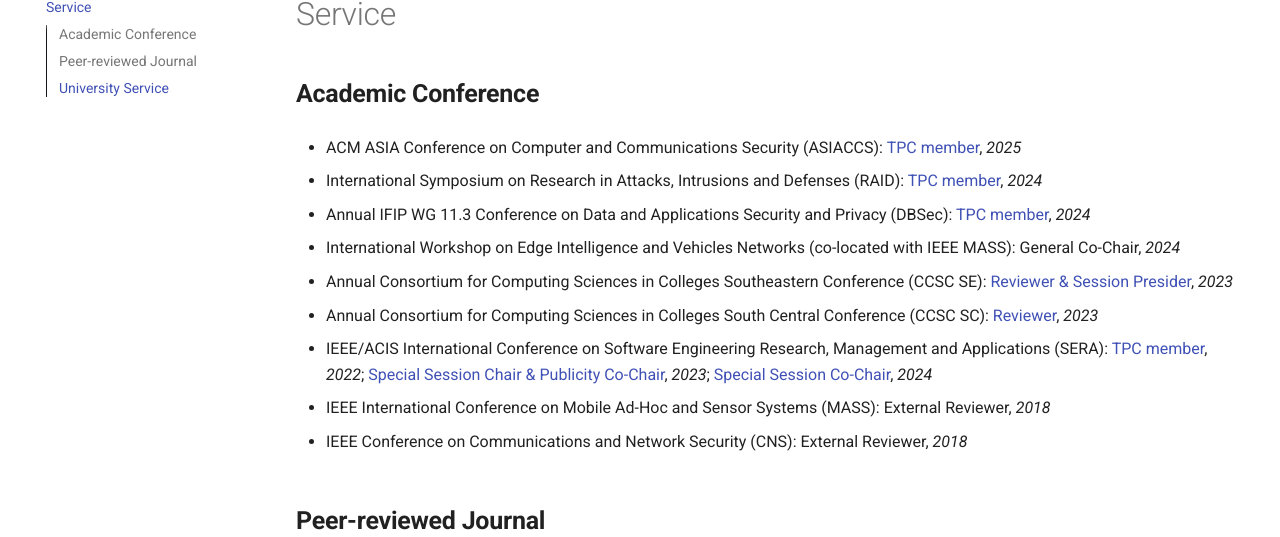
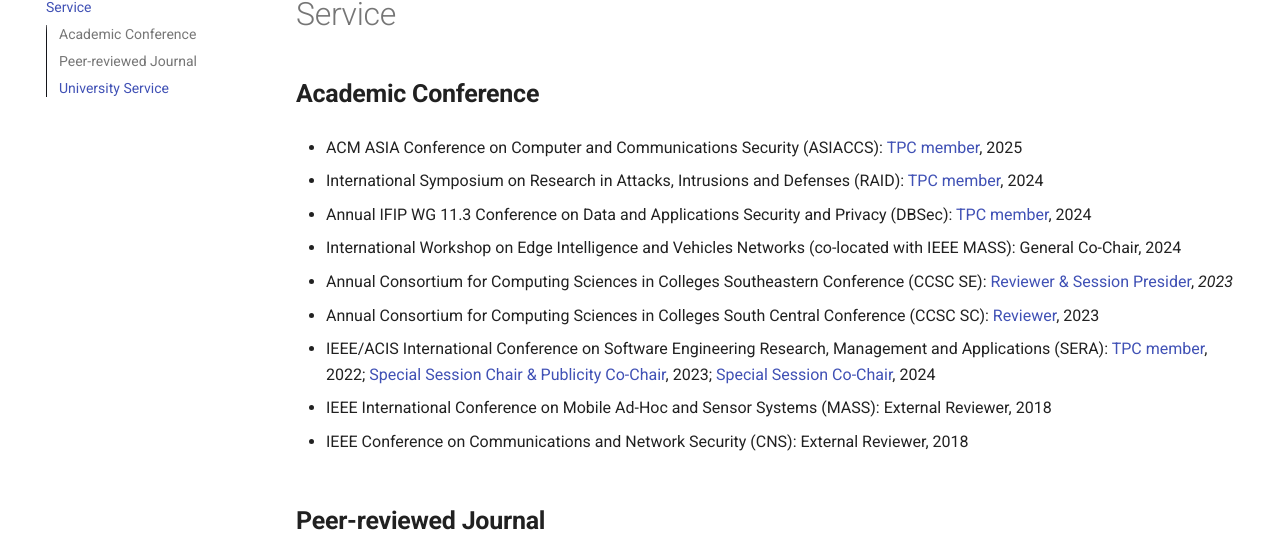
Before and after one commit to fzuo/homepage, an MkDocs documentation site: the page built from docs/service.md, in a window 1280 px wide and 1284 px high. Shown: the part 152-689 px from the top of the window. Built offline with MkDocs 1.6.1 and Material for MkDocs 9.7.7, drawn with Linux system fonts in a browser that asks for light colours.

Commit message:
Updating files

```diff
--- a/docs/service.md
+++ b/docs/service.md
@@ -2,23 +2,23 @@
 
 ##  <b> Academic Conference </b>
 
-- ACM ASIA Conference on Computer and Communications Security (ASIACCS): <a href="https://asiaccs2025.hust.edu.vn/">TPC member</a>, *2025*
+- ACM ASIA Conference on Computer and Communications Security (ASIACCS): <a href="https://asiaccs2025.hust.edu.vn/">TPC member</a>, 2025
 
-- International Symposium on Research in Attacks, Intrusions and Defenses (RAID): <a href="https://raid2024.github.io/">TPC member</a>, *2024*
+- International Symposium on Research in Attacks, Intrusions and Defenses (RAID): <a href="https://raid2024.github.io/">TPC member</a>, 2024
 
-- Annual IFIP WG 11.3 Conference on Data and Applications Security and Privacy (DBSec): <a href="https://dbsec2024.github.io/">TPC member</a>, *2024*
+- Annual IFIP WG 11.3 Conference on Data and Applications Security and Privacy (DBSec): <a href="https://dbsec2024.github.io/">TPC member</a>, 2024
 
-- International Workshop on Edge Intelligence and Vehicles Networks (co-located with IEEE MASS): General Co-Chair, *2024*
+- International Workshop on Edge Intelligence and Vehicles Networks (co-located with IEEE MASS): General Co-Chair, 2024
 
 - Annual Consortium for Computing Sciences in Colleges Southeastern Conference (CCSC SE): <a href="http://www.ccscse.org/conference.php?year=37th">Reviewer & Session Presider</a>, *2023*
 
-- Annual Consortium for Computing Sciences in Colleges South Central Conference (CCSC SC): <a href="https://www.ccsc.org/southcentral/">Reviewer</a>, *2023*
+- Annual Consortium for Computing Sciences in Colleges South Central Conference (CCSC SC): <a href="https://www.ccsc.org/southcentral/">Reviewer</a>, 2023
 
--  IEEE/ACIS International Conference on Software Engineering Research, Management and Applications (SERA): <a href="http://acisinternational.org/conferences/sera-2022/">TPC member</a>, *2022*; <a href="http://acisinternational.org/conferences/sera-2023/">Special Session Chair & Publicity Co-Chair</a>, *2023*; <a href="http://acisinternational.org/conferences/sera-2024/">Special Session Co-Chair</a>, *2024*
+-  IEEE/ACIS International Conference on Software Engineering Research, Management and Applications (SERA): <a href="http://acisinternational.org/conferences/sera-2022/">TPC member</a>, 2022; <a href="http://acisinternational.org/conferences/sera-2023/">Special Session Chair & Publicity Co-Chair</a>, 2023; <a href="http://acisinternational.org/conferences/sera-2024/">Special Session Co-Chair</a>, 2024
 
-- IEEE International Conference on Mobile Ad-Hoc and Sensor Systems (MASS): External Reviewer, *2018*
+- IEEE International Conference on Mobile Ad-Hoc and Sensor Systems (MASS): External Reviewer, 2018
 
-- IEEE Conference on Communications and Network Security (CNS): External Reviewer, *2018*
+- IEEE Conference on Communications and Network Security (CNS): External Reviewer, 2018
 
 ##  <b> Peer-reviewed Journal </b>
 
```
Also changed, not shown: docs/research.md (+2 -2 lines).
